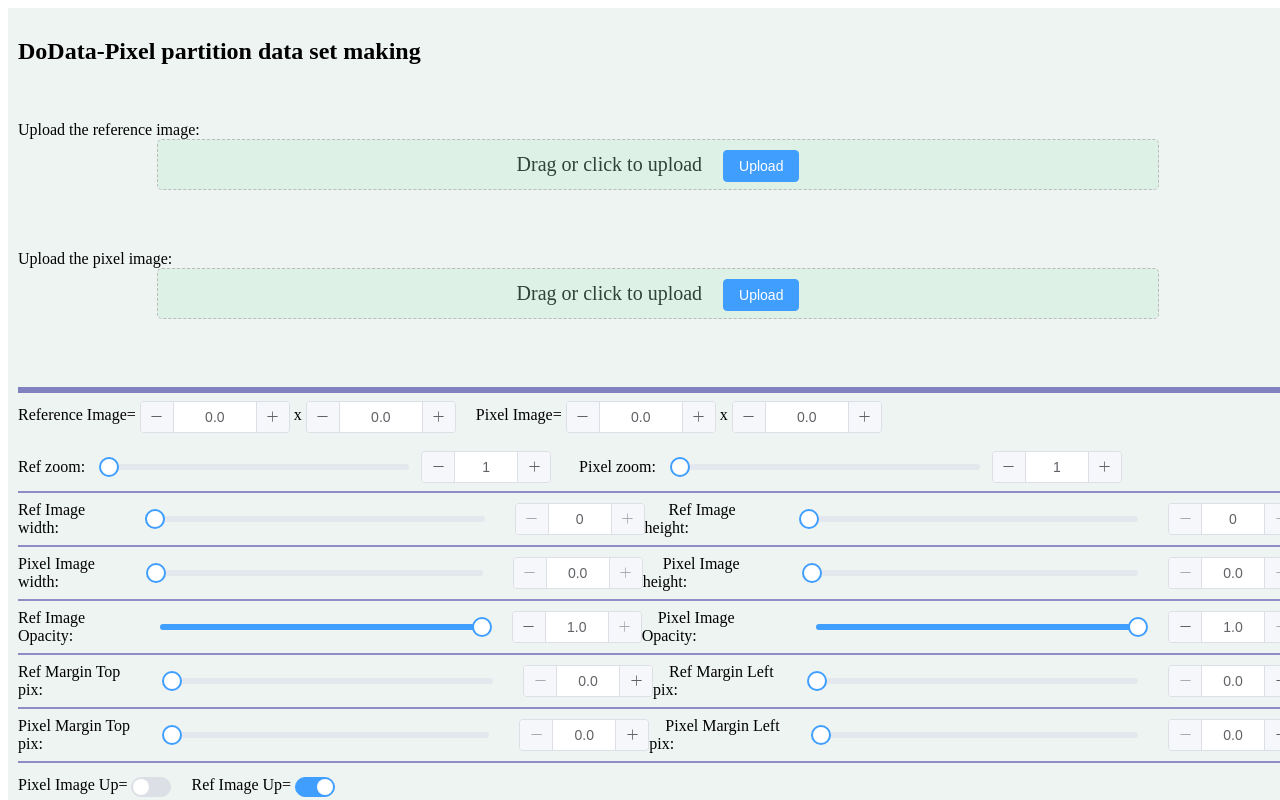
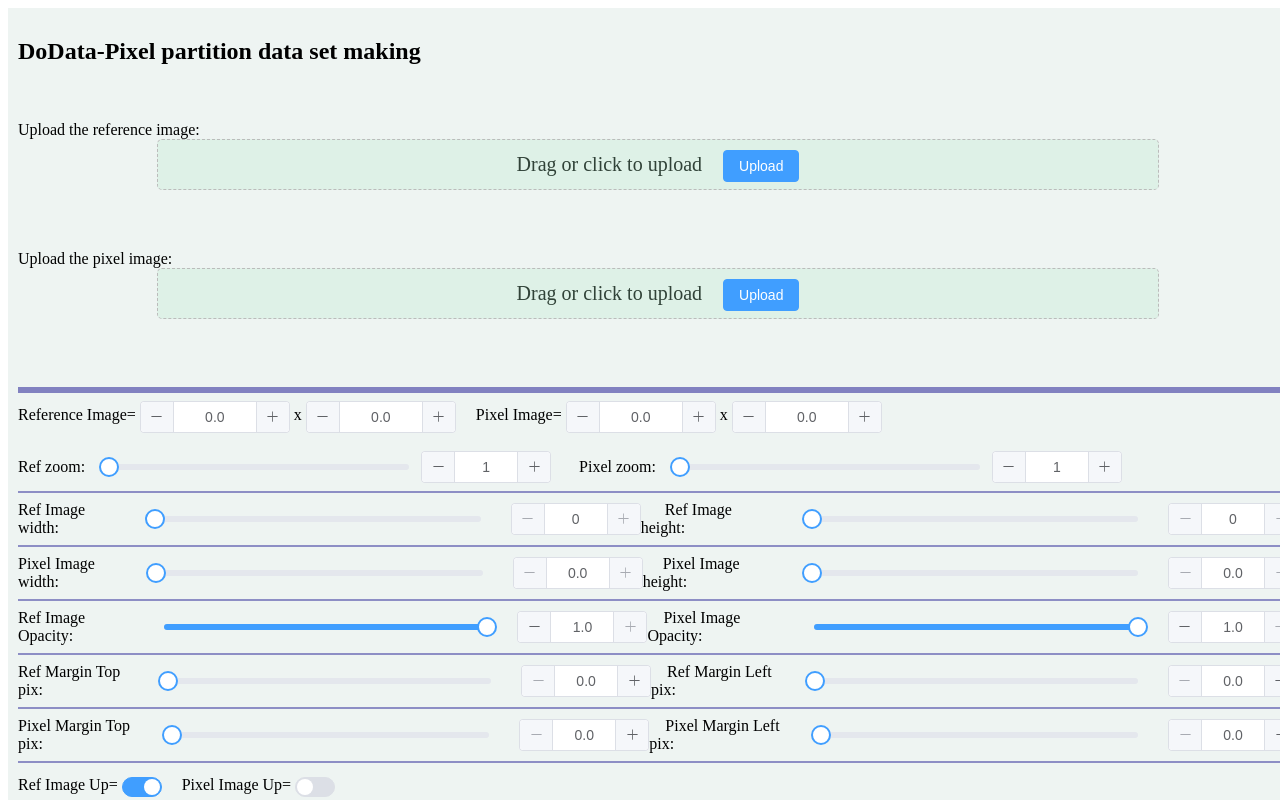
Before and after one commit to JYLinOK/Dodata, a Vue app: page / in a window 1280 px wide. Built offline with nearby package versions, Linux system fonts and the light colour scheme.

Commit message:
Ref Margin Top pix:&nbsp;

```diff
--- a/src/App.vue
+++ b/src/App.vue
@@ -75,7 +75,7 @@ import UploadFile from './components/UploadFile/index.vue'
       <div class="slider-block">Ref Image width:&nbsp;&nbsp;
         <el-slider class="self_slider" v-model="imageRefWidth" show-input :precision="1" :step="1"
           :max="imageRefWidthPre * zoomRef * zoomSlider" />
-        &nbsp;&nbsp;&nbsp;&nbsp;&nbsp;&nbsp;Ref Image height:&nbsp;&nbsp;
+        &nbsp;&nbsp;&nbsp;&nbsp;&nbsp;&nbsp;Ref Image height:&nbsp;&nbsp;&nbsp;&nbsp;
         <el-slider class="self_slider" v-model="imageRefHeight" show-input :precision="1" :step="1"
           :max="imageRefHeightPre * zoomRef * zoomSlider" />
       </div>
@@ -96,9 +96,9 @@ import UploadFile from './components/UploadFile/index.vue'
     <hr>
 
     <span>
-      <div class="slider-block">Ref Image Opacity:
+      <div class="slider-block">Ref Image Opacity:&nbsp;
         <el-slider class="self_slider" v-model="opacityRef" show-input :precision="1" :step="0.1" :max="1" />
-        &nbsp;&nbsp;&nbsp;&nbsp;Pixel Image Opacity:&nbsp;&nbsp;
+        &nbsp;&nbsp;&nbsp;&nbsp;Pixel Image Opacity:
         <el-slider class="self_slider" v-model="opacityPixel" show-input :precision="1" :step="0.1" :max="1" />
       </div>
     </span>
@@ -106,7 +106,7 @@ import UploadFile from './components/UploadFile/index.vue'
     <hr>
 
     <span>
-      <div class="slider-block">Ref Margin Top pix:&nbsp;&nbsp;
+      <div class="slider-block">Ref Margin Top pix:&nbsp;
         <el-slider class="self_slider" v-model="marginTopRef" show-input :precision="1" :step="0.1"
           :max="100 * zoomRef" />
         &nbsp;&nbsp;&nbsp;&nbsp;Ref Margin Left pix:
@@ -131,10 +131,10 @@ import UploadFile from './components/UploadFile/index.vue'
 
 
     <span>
-      Pixel Image Up=
-      <el-switch v-model="refUp" @change="upImageRef" />
-      &nbsp;&nbsp;&nbsp; Ref Image Up=
-      <el-switch v-model="PixelUp" @change="upImagePixel" />
+      Ref Image Up=
+      <el-switch v-model="PixelUp" @change="upImageRef" />
+      &nbsp;&nbsp;&nbsp; Pixel Image Up=
+      <el-switch v-model="RefUp" @change="upImagePixel" />
     </span>
 
     <hr class="bigHr">
@@ -230,7 +230,7 @@ export default {
       zoomRef: 1,
       zoomPixel: 1,
       zoomSlider: 1.5,
-      refUp: false,
+      RefUp: false,
       PixelUp: true,
       zIndexRef: 1,
       zIndexPixel: 2,
@@ -293,11 +293,13 @@ export default {
       this.imagePixelHeightPre = height
     },
     upImageRef() {
-      this.PixelUp = !this.refUp;
+      this.RefUp = !this.PixelUp;
+      this.PixelUp = !this.RefUp;
       this.zIndexUp();
     },
     upImagePixel() {
-      this.refUp = !this.PixelUp;
+      this.PixelUp = !this.RefUp;
+      this.RefUp = !this.PixelUp;
       this.zIndexUp();
     },
     zIndexUp() {
```
